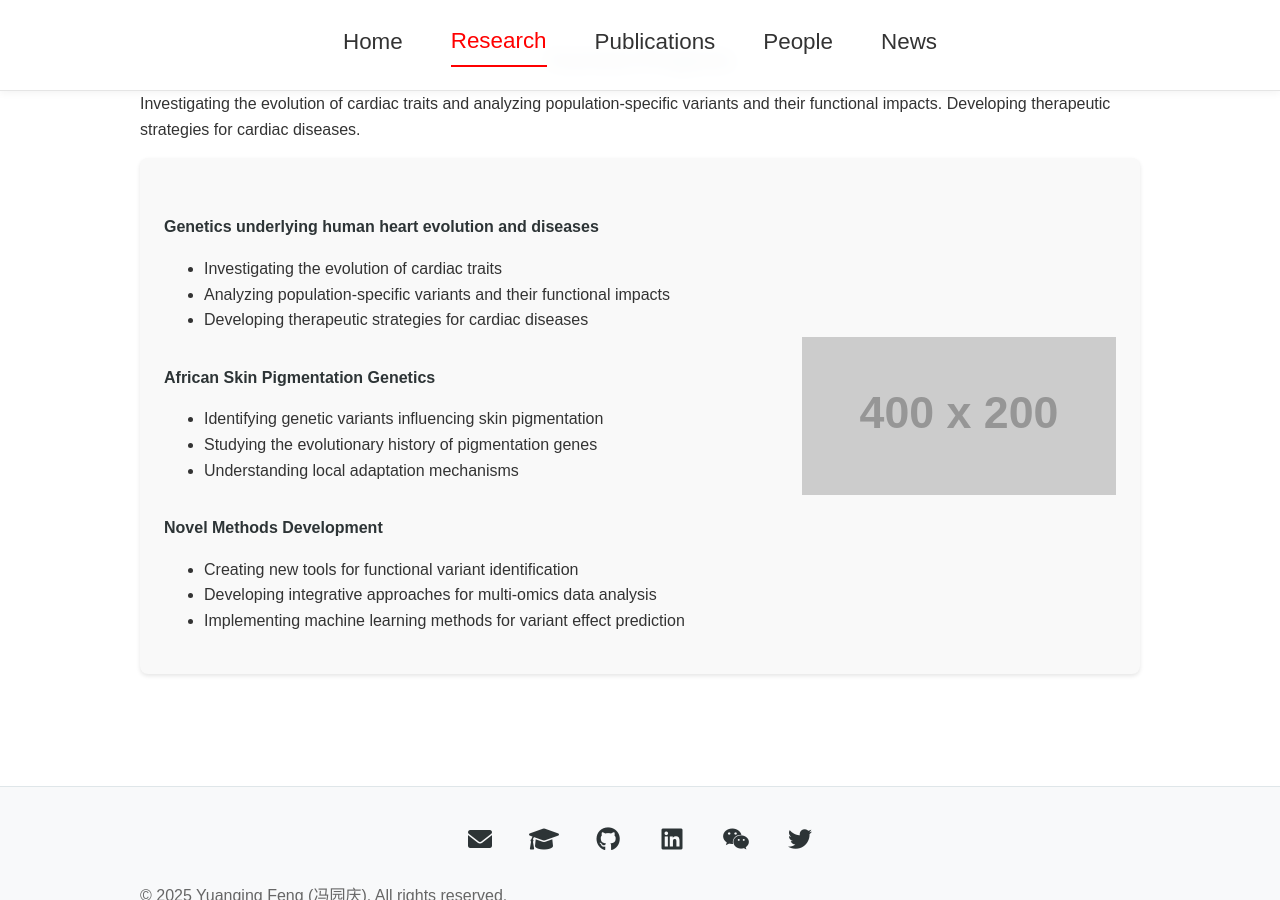
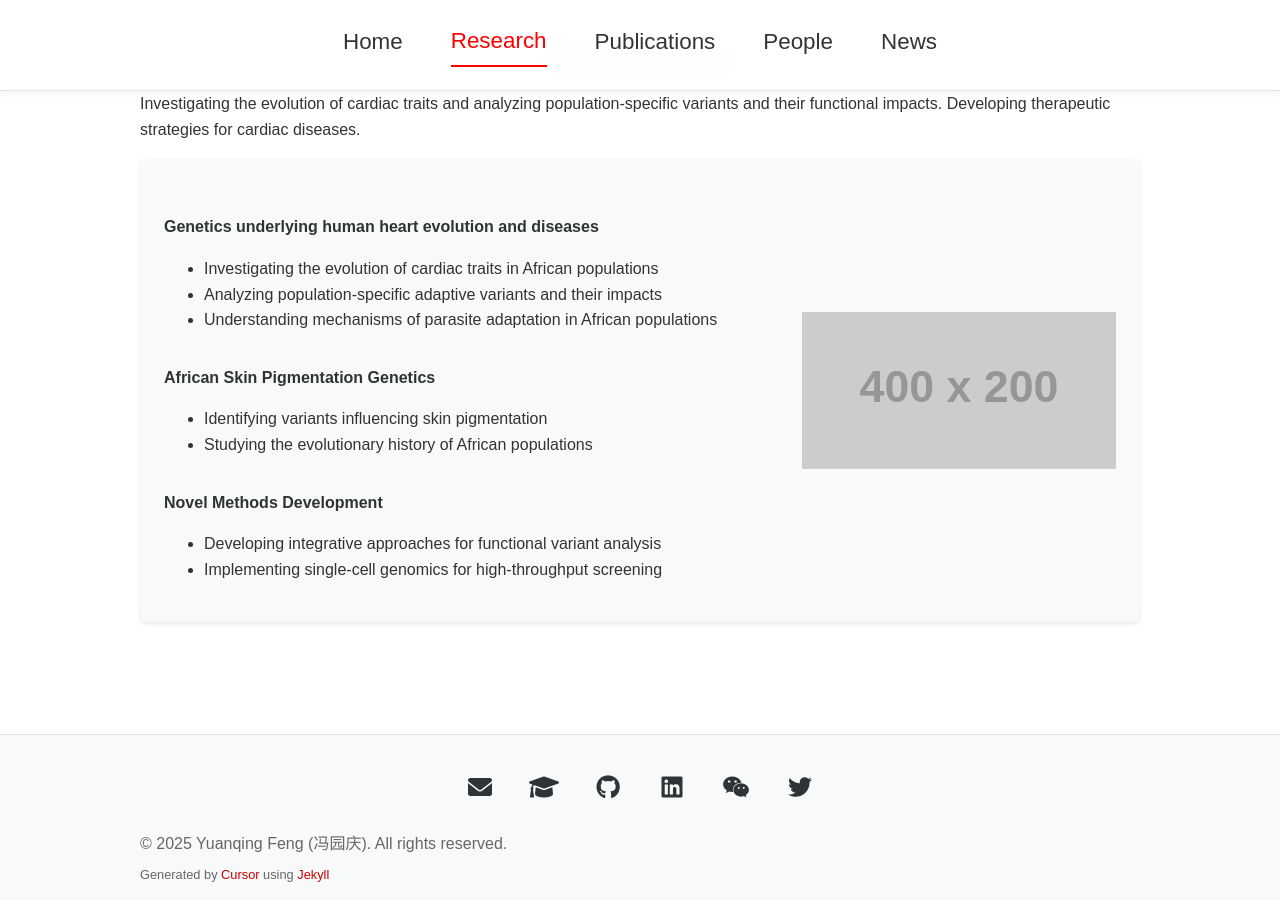
Before and after one commit to fengyq/fengyq.github.io, a Jekyll site: the page built from research.md, in a window 1280 px wide and 900 px high, scrolled down 739 px. Built offline with Jekyll 4.4.1, drawn with Linux system fonts in a browser that asks for light colours.

```diff
--- a/research.md
+++ b/research.md
@@ -82,23 +82,21 @@
     <div>
         <h3>Genetics underlying human heart evolution and diseases</h3>
         <ul>
-            <li>Investigating the evolution of cardiac traits</li>
-            <li>Analyzing population-specific variants and their functional impacts</li>
-            <li>Developing therapeutic strategies for cardiac diseases</li>
+            <li>Investigating the evolution of cardiac traits in African populations</li>
+            <li>Analyzing population-specific adaptive variants and their impacts</li>
+            <li>Understanding mechanisms of parasite adaptation in African populations</li>
         </ul>
 
         <h3>African Skin Pigmentation Genetics</h3>
         <ul>
-            <li>Identifying genetic variants influencing skin pigmentation</li>
-            <li>Studying the evolutionary history of pigmentation genes</li>
-            <li>Understanding local adaptation mechanisms</li>
+            <li>Identifying variants influencing skin pigmentation</li>
+            <li>Studying the evolutionary history of African populations</li>
         </ul>
 
         <h3>Novel Methods Development</h3>
         <ul>
-            <li>Creating new tools for functional variant identification</li>
-            <li>Developing integrative approaches for multi-omics data analysis</li>
-            <li>Implementing machine learning methods for variant effect prediction</li>
+            <li>Developing integrative approaches for functional variant analysis</li>
+            <li>Implementing single-cell genomics for high-throughput screening</li>
         </ul>
     </div>
     <img src="https://via.placeholder.com/400x200?text=Heart+Evolution" alt="Heart Evolution Illustration">
```
